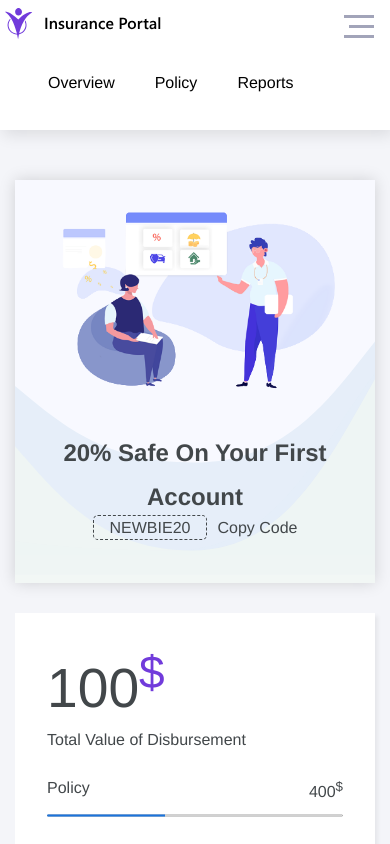
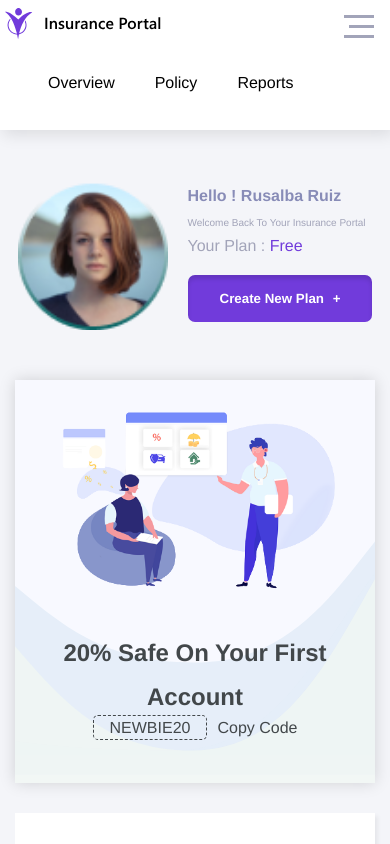
Before and after one commit to ibraheemosule/dashboard, a React (Create React App) app: page / in a window 390 px wide. Shown: the top 844 px of the page. Built offline with nearby package versions, Linux system fonts and the light colour scheme.

Commit message:
added the UserAvi component to the main section on mobile

```diff
--- a/src/assets/styles/MainSectionStyle.styled.ts
+++ b/src/assets/styles/MainSectionStyle.styled.ts
@@ -3,6 +3,60 @@ import { IMainSectionStyle } from '../../ts-types/styleTypes';
 
 const MainSectionStyle = styled.article<IMainSectionStyle>`
   padding: 50px 15px;
+
+  .user-avi {
+    margin: 50px 0;
+    display: flex;
+    justify-content: center;
+
+    img {
+      width: 150px;
+      height: 150px;
+    }
+
+    .user-details {
+      margin-left: 20px;
+      h4 {
+        margin: 7px 0;
+        color: rgba(136, 140, 183, 1);
+      }
+      small {
+        color: ${({ theme }) => theme.secCol};
+        font-size: 0.625rem;
+      }
+
+      p {
+        margin-top: 7px;
+        color: ${({ theme }) => theme.secCol};
+
+        span {
+          color: ${({ theme }) => theme.btnCol};
+          cursor: pointer;
+        }
+      }
+    }
+
+    button {
+      font-weight: 700;
+      padding: 1rem 2rem;
+      margin-top: 20px;
+      outline: none;
+      border: none;
+      background: ${({ theme }) => theme.btnCol};
+      color: #fff;
+      box-shadow: inset 0px 4px 4px rgba(0, 0, 0, 0.12);
+      border-radius: 7px;
+      cursor: pointer;
+
+      &:hover {
+        transform: scale(0.99);
+      }
+
+      span {
+        margin-left: 5px;
+      }
+    }
+  }
 
   @media (min-width: 768px) {
     padding: 0 15px;
--- a/src/assets/styles/NavbarStyle.styled.ts
+++ b/src/assets/styles/NavbarStyle.styled.ts
@@ -30,9 +30,8 @@ export const NavbarStyle = styled.nav<INavbarStyle>`
     background: inherit;
 
     .user-avi {
-      margin: 10px 0 50px -2rem;
+      margin: 0 0 50px -2rem;
       text-align: center;
-      display: none;
 
       h4 {
         margin: 7px 0;
@@ -197,7 +196,12 @@ export const NavbarStyle = styled.nav<INavbarStyle>`
       padding: 0 0 0;
 
       .user-avi {
-        display: block;
+        margin: 0 0 50px;
+        padding: 1rem;
+
+        button {
+          padding: 0.5rem 1rem;
+        }
       }
 
       li {
@@ -231,6 +235,15 @@ export const NavbarStyle = styled.nav<INavbarStyle>`
     }
 
     .list {
+      .user-avi {
+        margin: 10px 0 50px -2rem;
+        padding: 0;
+
+        button {
+          padding: 1rem 2rem;
+        }
+      }
+
       li {
         button {
           font-size: 1rem;
--- a/src/components/MainSection.tsx
+++ b/src/components/MainSection.tsx
@@ -1,13 +1,17 @@
+import { lazy } from 'react';
 import MainSectionStyle from '../assets/styles/MainSectionStyle.styled';
 import CardWrapper from './sections/CardWrapper';
 import HeroSection from './sections/HeroSection';
 import TopHeader from './sections/TopHeader';
+
+const UserAvi = lazy(() => import('./sections/UserAvi'));
 
 const MainSection: React.FC = () => {
   return (
     <>
       <TopHeader />
       <MainSectionStyle>
+        {window.innerWidth < 768 && <UserAvi />}
         <HeroSection />
         <CardWrapper />
       </MainSectionStyle>
--- a/src/components/sections/Card.tsx
+++ b/src/components/sections/Card.tsx
@@ -5,7 +5,8 @@ const Card: React.FC<ICard> = ({ total, policy, claim }) => {
   return (
     <CardStyle>
       <h1>
-        100<sup>$</sup>
+        {total}
+        <sup>$</sup>
       </h1>
       <p>Total Value of Disbursement</p>
       <div className="stat">
--- a/src/components/sections/Navbar.tsx
+++ b/src/components/sections/Navbar.tsx
@@ -1,9 +1,10 @@
-import { useState, useCallback, useRef } from 'react';
+import { useState, useCallback, useRef, lazy } from 'react';
 import { NavbarStyle } from '../../assets/styles/NavbarStyle.styled';
 import { INavbar } from '../../ts-types/componentTypes';
 import Logo from '../../assets/images/icons/Logo';
 import navList from '../../assets/utils/navList';
-import UserAvi from './UserAvi';
+
+const UserAvi = lazy(() => import('./UserAvi'));
 
 const Navbar: React.FC<INavbar> = () => {
   const [toggleIcon, setToggleIcon] = useState(false);
--- a/src/components/sections/UserAvi.tsx
+++ b/src/components/sections/UserAvi.tsx
@@ -4,9 +4,10 @@ const UserAvi: React.FC = () => {
   return (
     <div className="user-avi">
       <img src={userImage} alt="user avi" />
-      <h4>Hello ! Rusalba Ruiz</h4>
-      <small>Welcome Back To Your Insurance Portal</small>
-      <div>
+      <div className="user-details">
+        <h4>Hello ! Rusalba Ruiz</h4>
+        <small>Welcome Back To Your Insurance Portal</small>
+
         <p>
           Your Plan : <span>Free</span>
         </p>
```
